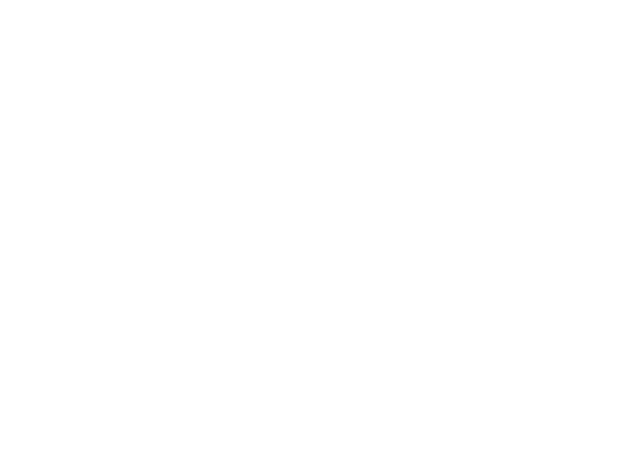
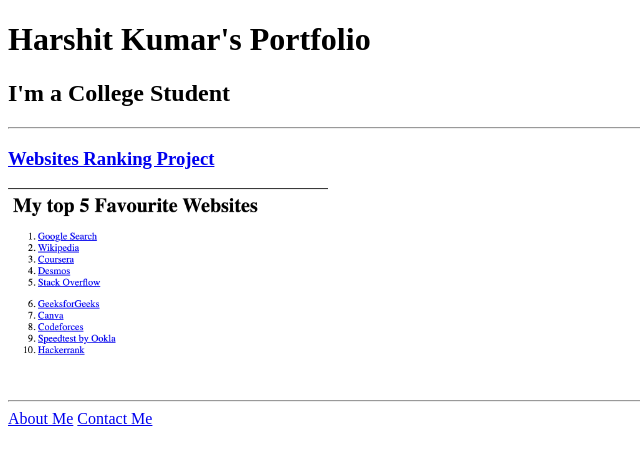
Before and after one commit to punisher044/html-portfolio, a plain HTML site: page index.html in a window 1280 px wide. Shown: the whole page, without its empty margins (0-640 px from the left). Drawn offline with Linux system fonts and the light colour scheme.

Commit message:
Add files via upload

```diff
--- a/index.html
+++ b/index.html
@@ -1,15 +1,19 @@
-<!-- TODO 1: Create the HTML Boilerplate -->
 
-<!-- TODO 2: Add Your previous projects' HTML into the public folder -->
-
-<!-- TODO 3: Take screenshots of your project previews and add the images to the images folder -->
-
-<!-- TODO 4: Add titles/subtitles etc. -->
-
-<!-- TODO 5: Add a link to the project pages -->
-
-<!-- TODO 6: Add images to show the project previews
-HINT for TODO 6: You can use the height attribute set to 200 to make the image smaller:
-https://developer.mozilla.org/en-US/docs/Web/HTML/Element/img#attr-height -->
-
-<!-- TODO 7: Add the Contact Me and About Me page links -->
+ <!DOCTYPE html>
+ <html lang="en">
+ <head>
+    <meta charset="UTF-8">
+    <meta name="viewport" content="width=device-width, initial-scale=1.0">
+    <title>Harshit Kumar's Portfolio</title>
+ </head>
+ <body>
+    <h1>Harshit Kumar's Portfolio</h1>
+    <h2>I'm a College Student</h2>
+    <hr />
+    <h3><a href="./public/websites-ranking.html">Websites Ranking Project</a></h3>
+    <img src="./assets/Favourite-websites.png" height="200" alt="websites ranking project preview"/>
+    <hr />
+    <a href="./public/about.html">About Me</a>
+     <a href="./public/contact.html">Contact Me</a>
+ </body>
+ </html>
```
